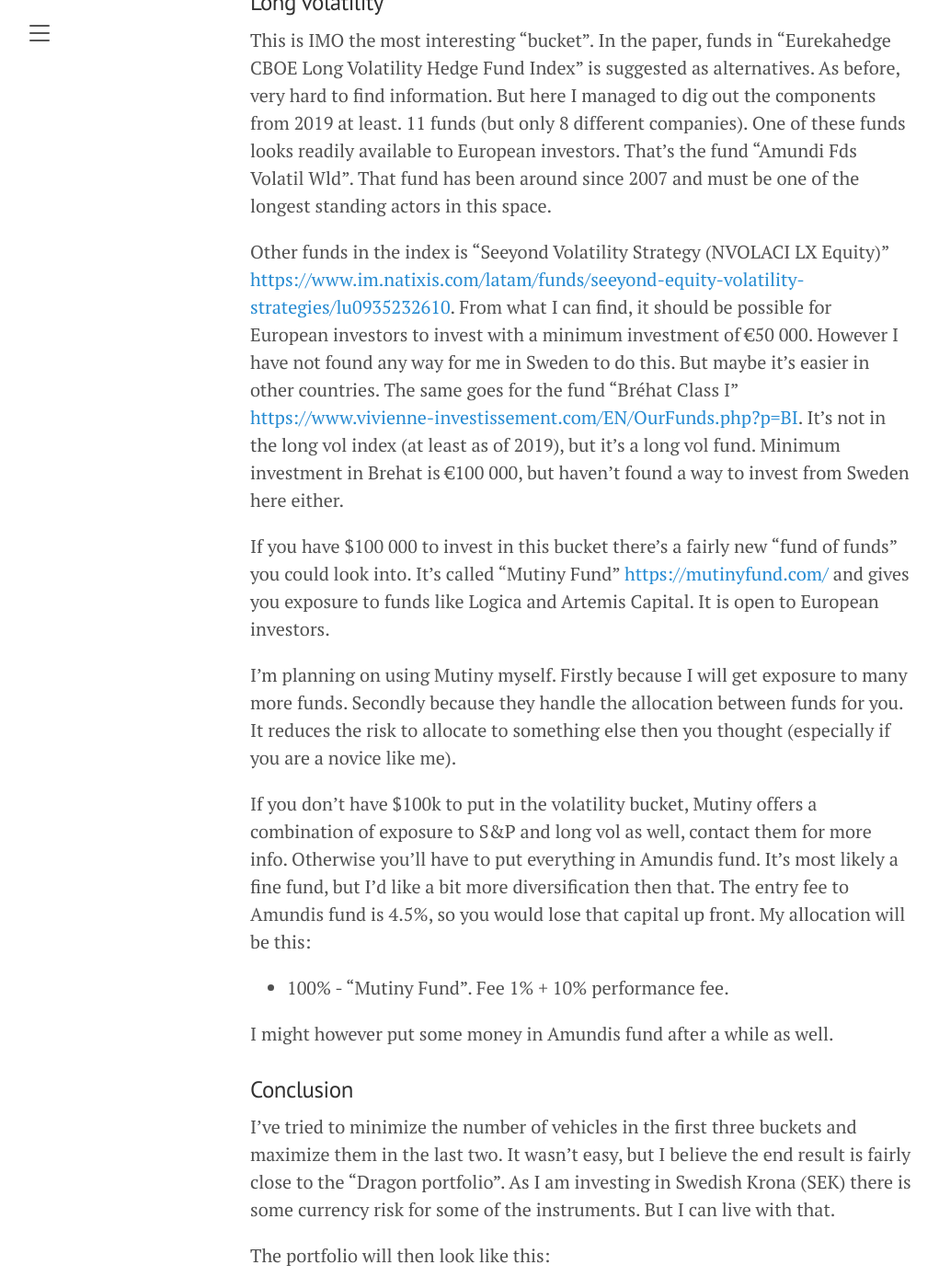
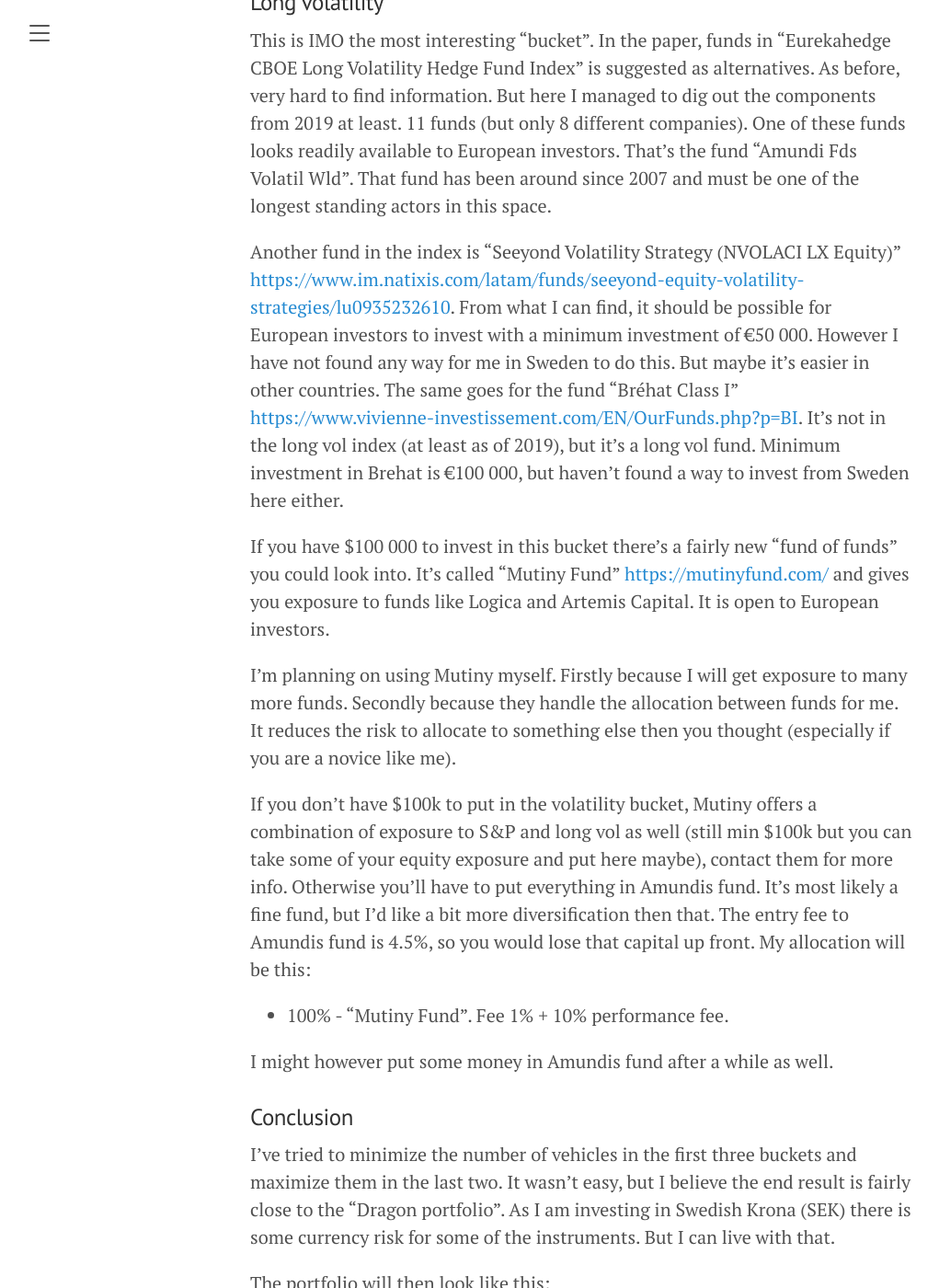
Before and after one commit to DriftwoodPalace/Dragon-Portfolio, a Jekyll site: the page built from portfolio-construction.md, in a window 1280 px wide and 1400 px high, scrolled down 3990 px. Shown: the whole window at 92% size, without its empty margins (8-1029 px from the left). Built offline with Jekyll 4.4.1, drawn with Linux system fonts in a browser that asks for light colours; some of the changed text lies outside the part shown.

Commit message:
Add files via upload

```diff
--- a/portfolio-construction.md
+++ b/portfolio-construction.md
@@ -89,13 +89,13 @@
 
 This is IMO the most interesting "bucket". In the paper, funds in "Eurekahedge CBOE Long Volatility Hedge Fund Index" is suggested as alternatives. As before, very hard to find information. But here I managed to dig out the components from 2019 at least. 11 funds (but only 8 different companies). One of these funds looks readily available to European investors. That's the fund "Amundi Fds Volatil Wld". That fund has been around since 2007 and must be one of the longest standing actors in this space.
 
-Other funds in the index is "Seeyond Volatility Strategy (NVOLACI LX Equity)" [https://www.im.natixis.com/latam/funds/seeyond-equity-volatility-strategies/lu0935232610](https://www.im.natixis.com/latam/funds/seeyond-equity-volatility-strategies/lu0935232610). From what I can find, it should be possible for European investors to invest with a minimum investment of €50 000. However I have not found any way for me in Sweden to do this. But maybe it's easier in other countries. The same goes for the fund "Bréhat Class I" [https://www.vivienne-investissement.com/EN/OurFunds.php?p=BI](https://www.vivienne-investissement.com/EN/OurFunds.php?p=BI). It's not in the long vol index (at least as of 2019), but it's a long vol fund. Minimum investment in Brehat is €100 000, but haven't found a way to invest from Sweden here either.
+Another fund in the index is "Seeyond Volatility Strategy (NVOLACI LX Equity)" [https://www.im.natixis.com/latam/funds/seeyond-equity-volatility-strategies/lu0935232610](https://www.im.natixis.com/latam/funds/seeyond-equity-volatility-strategies/lu0935232610). From what I can find, it should be possible for European investors to invest with a minimum investment of €50 000. However I have not found any way for me in Sweden to do this. But maybe it's easier in other countries. The same goes for the fund "Bréhat Class I" [https://www.vivienne-investissement.com/EN/OurFunds.php?p=BI](https://www.vivienne-investissement.com/EN/OurFunds.php?p=BI). It's not in the long vol index (at least as of 2019), but it's a long vol fund. Minimum investment in Brehat is €100 000, but haven't found a way to invest from Sweden here either.
 
 If you have $100 000 to invest in this bucket there's a fairly new "fund of funds" you could look into. It's called "Mutiny Fund" [https://mutinyfund.com/](https://mutinyfund.com/) and gives you exposure to funds like Logica and Artemis Capital. It is open to European investors.
 
-I'm planning on using Mutiny myself. Firstly because I will get exposure to many more funds. Secondly because they handle the allocation between funds for you. It reduces the risk to allocate to something else then you thought (especially if you are a novice like me).
+I'm planning on using Mutiny myself. Firstly because I will get exposure to many more funds. Secondly because they handle the allocation between funds for me. It reduces the risk to allocate to something else then you thought (especially if you are a novice like me).
 
-If you don't have $100k to put in the volatility bucket, Mutiny offers a combination of exposure to S&P and long vol as well, contact them for more info. Otherwise you'll have to put everything in Amundis fund. It's most likely a fine fund, but I'd like a bit more diversification then that. The entry fee to Amundis fund is 4.5%, so you would lose that capital up front. My allocation will be this:
+If you don't have $100k to put in the volatility bucket, Mutiny offers a combination of exposure to S&P and long vol as well (still min $100k but you can take some of your equity exposure and put here maybe), contact them for more info. Otherwise you'll have to put everything in Amundis fund. It's most likely a fine fund, but I'd like a bit more diversification then that. The entry fee to Amundis fund is 4.5%, so you would lose that capital up front. My allocation will be this:
 
 * 100% - "Mutiny Fund". Fee 1% + 10% performance fee.
 
```
Also changed, not shown: other parts of portfolio-construction.md (+2 -2 lines), backtest.md (+3 -3 lines).
